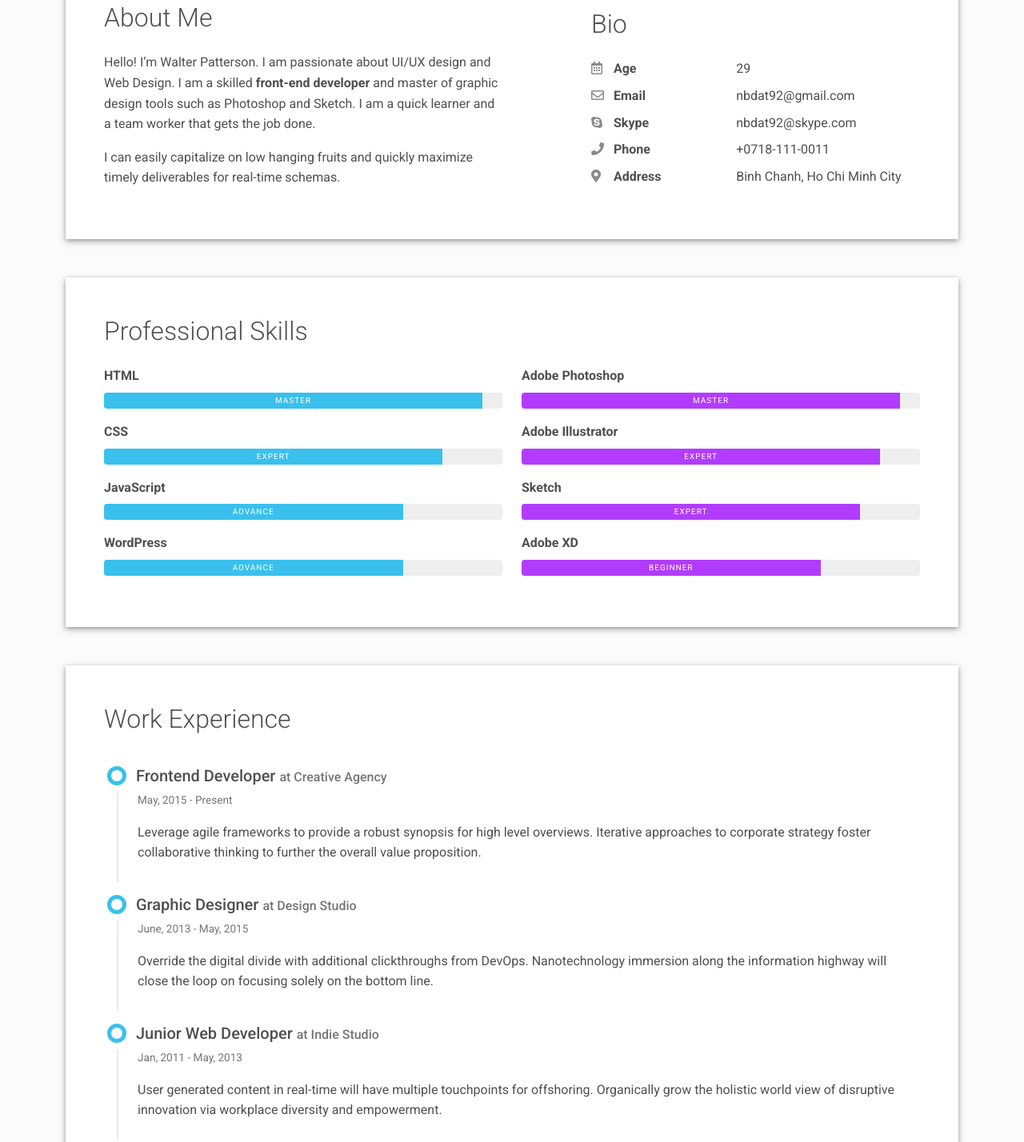
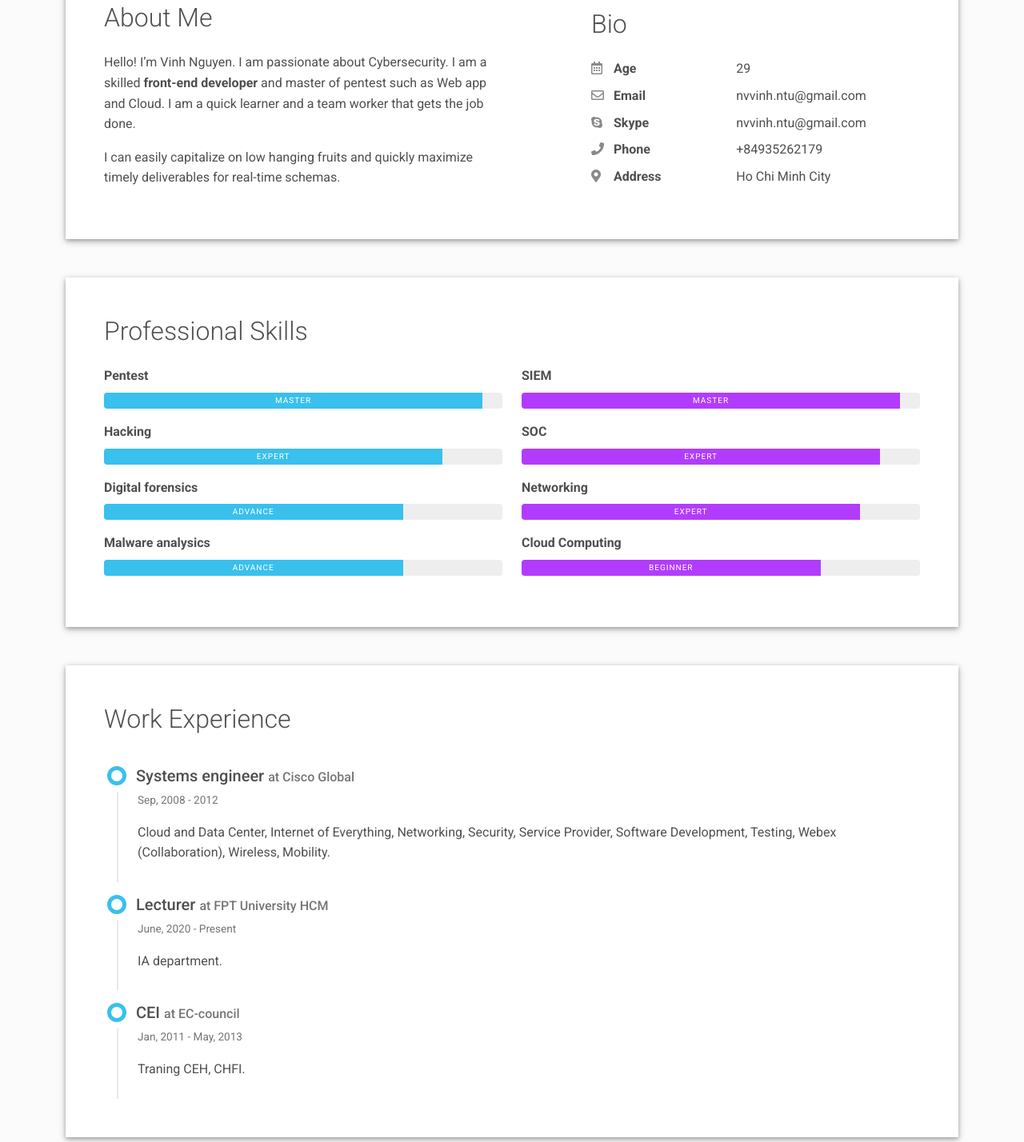
Before and after one commit to vinhnv27/ctf.fptunihcm.github.io, a plain HTML site: page index.html in a window 1280 px wide. Shown: the part 705-2133 px from the top of the page at 80% size. Drawn offline with Linux system fonts and the light colour scheme.

Commit message:
Update index.html

```diff
--- a/index.html
+++ b/index.html
@@ -4,7 +4,7 @@
     <meta charset="UTF-8">
     <meta http-equiv="X-UA-Compatible" content="IE=edge">
     <meta name="viewport" content="width=device-width, initial-scale=1">
-    <title>ĐẠT NGUYỄN</title>
+    <title>Nơi chia sẽ kinh nghiệm CTF</title>
     <link rel="preconnect" href="https://fonts.gstatic.com" crossorigin="crossorigin"/>
     <link rel="preload" as="style" href="https://fonts.googleapis.com/css2?family=Poppins:wght@600&amp;family=Roboto:wght@300;400;500;700&amp;display=swap"/>
     <link rel="stylesheet" href="https://fonts.googleapis.com/css2?family=Poppins:wght@600&amp;family=Roboto:wght@300;400;500;700&amp;display=swap" media="print" onload="this.media='all'"/>
@@ -92,7 +92,7 @@
       <div class="row">
         <div class="col-md-6">
           <h2 class="h2 fw-light mb-4">About Me</h2>
-          <p>Hello! I’m Walter Patterson. I am passionate about UI/UX design and Web Design. I am a skilled <strong>front-end developer</strong> and master of graphic design tools such as Photoshop and Sketch. I am a quick learner and a team worker that gets the job done.</p>
+          <p>Hello! I’m Vinh Nguyen. I am passionate about Cybersecurity. I am a skilled <strong>front-end developer</strong> and master of pentest such as Web app and Cloud. I am a quick learner and a team worker that gets the job done.</p>
           <p>I can easily capitalize on low hanging fruits and quickly maximize timely deliverables for real-time schemas.</p>
         </div>
         <div class="col-md-5 offset-lg-1">
@@ -108,25 +108,25 @@
               <div class="pb-2 fw-bolder"><i class="far fa-envelope pe-2 text-muted" style="width:24px;opacity:0.85;"></i> Email</div>
             </div>
             <div class="col-sm-7">
-              <div class="pb-2">nbdat92@gmail.com</div>
+              <div class="pb-2">nvvinh.ntu@gmail.com</div>
             </div>
             <div class="col-sm-5">
               <div class="pb-2 fw-bolder"><i class="fab fa-skype pe-2 text-muted" style="width:24px;opacity:0.85;"></i> Skype</div>
             </div>
             <div class="col-sm-7">
-              <div class="pb-2">nbdat92@skype.com</div>
+              <div class="pb-2">nvvinh.ntu@gmail.com</div>
             </div>
             <div class="col-sm-5">
               <div class="pb-2 fw-bolder"><i class="fas fa-phone pe-2 text-muted" style="width:24px;opacity:0.85;"></i> Phone</div>
             </div>
             <div class="col-sm-7">
-              <div class="pb-2">+0718-111-0011</div>
+              <div class="pb-2">+84935262179</div>
             </div>
             <div class="col-sm-5">
               <div class="pb-2 fw-bolder"><i class="fas fa-map-marker-alt pe-2 text-muted" style="width:24px;opacity:0.85;"></i> Address</div>
             </div>
             <div class="col-sm-7">
-              <div class="pb-2">Binh Chanh, Ho Chi Minh City</div>
+              <div class="pb-2">Ho Chi Minh City</div>
             </div>
           </div>
         </div>
@@ -138,44 +138,44 @@
       <h2 class="h2 fw-light mb-4">Professional Skills</h2>
       <div class="row">
         <div class="col-md-6">
-          <div class="mb-3"><span class="fw-bolder">HTML</span>
+          <div class="mb-3"><span class="fw-bolder">Pentest</span>
             <div class="progress my-2 rounded" style="height: 20px">
               <div class="progress-bar bg-info" role="progressbar" data-aos="zoom-in-right" data-aos-delay="100" data-aos-anchor=".skills-section" style="width: 95%;" aria-valuenow="95" aria-valuemin="0" aria-valuemax="100">Master</div>
             </div>
           </div>
-          <div class="mb-3"><span class="fw-bolder">CSS</span>
+          <div class="mb-3"><span class="fw-bolder">Hacking</span>
             <div class="progress my-2 rounded" style="height: 20px">
               <div class="progress-bar bg-info" role="progressbar" data-aos="zoom-in-right" data-aos-delay="200" data-aos-anchor=".skills-section" style="width: 85%" aria-valuenow="85" aria-valuemin="0" aria-valuemax="100">Expert</div>
             </div>
           </div>
-          <div class="mb-3"><span class="fw-bolder">JavaScript</span>
+          <div class="mb-3"><span class="fw-bolder">Digital forensics</span>
             <div class="progress my-2 rounded" style="height: 20px">
               <div class="progress-bar bg-info" role="progressbar" data-aos="zoom-in-right" data-aos-delay="300" data-aos-anchor=".skills-section" style="width: 75%" aria-valuenow="75" aria-valuemin="0" aria-valuemax="100">Advance</div>
             </div>
           </div>
-          <div class="mb-3"><span class="fw-bolder">WordPress</span>
+          <div class="mb-3"><span class="fw-bolder">Malware analysics</span>
             <div class="progress my-2 rounded" style="height: 20px">
               <div class="progress-bar bg-info" role="progressbar" data-aos="zoom-in-right" data-aos-delay="300" data-aos-anchor=".skills-section" style="width: 75%" aria-valuenow="75" aria-valuemin="0" aria-valuemax="100">Advance</div>
             </div>
           </div>
         </div>
         <div class="col-md-6">
-          <div class="mb-3"><span class="fw-bolder">Adobe Photoshop</span>
+          <div class="mb-3"><span class="fw-bolder">SIEM</span>
             <div class="progress my-2 rounded" style="height: 20px">
               <div class="progress-bar bg-secondary" role="progressbar" data-aos="zoom-in-right" data-aos-delay="400" data-aos-anchor=".skills-section" style="width: 95%" aria-valuenow="95" aria-valuemin="0" aria-valuemax="100">Master</div>
             </div>
           </div>
-          <div class="mb-3"><span class="fw-bolder">Adobe Illustrator</span>
+          <div class="mb-3"><span class="fw-bolder">SOC</span>
             <div class="progress my-2 rounded" style="height: 20px">
               <div class="progress-bar bg-secondary" role="progressbar" data-aos="zoom-in-right" data-aos-delay="400" data-aos-anchor=".skills-section" style="width: 90%" aria-valuenow="90" aria-valuemin="0" aria-valuemax="100">Expert</div>
             </div>
           </div>
-          <div class="mb-3"><span class="fw-bolder">Sketch</span>
+          <div class="mb-3"><span class="fw-bolder">Networking</span>
             <div class="progress my-2 rounded" style="height: 20px">
               <div class="progress-bar bg-secondary" role="progressbar" data-aos="zoom-in-right" data-aos-delay="500" data-aos-anchor=".skills-section" style="width: 85%" aria-valuenow="85" aria-valuemin="0" aria-valuemax="100">Expert</div>
             </div>
           </div>
-          <div class="mb-3"><span class="fw-bolder">Adobe XD</span>
+          <div class="mb-3"><span class="fw-bolder">Cloud Computing</span>
             <div class="progress my-2 rounded" style="height: 20px">
               <div class="progress-bar bg-secondary" role="progressbar" data-aos="zoom-in-right" data-aos-delay="600" data-aos-anchor=".skills-section" style="width: 75%" aria-valuenow="75" aria-valuemin="0" aria-valuemax="100">Beginner</div>
             </div>
@@ -190,29 +190,29 @@
       <div class="timeline">
         <div class="timeline-card timeline-card-info" data-aos="fade-in" data-aos-delay="0">
           <div class="timeline-head px-4 pt-3">
-            <div class="h5">Frontend Developer <span class="text-muted h6">at Creative Agency</span></div>
+            <div class="h5">Systems engineer <span class="text-muted h6">at Cisco Global</span></div>
           </div>
           <div class="timeline-body px-4 pb-4">
-            <div class="text-muted text-small mb-3">May, 2015 - Present</div>
-            <div>Leverage agile frameworks to provide a robust synopsis for high level overviews. Iterative approaches to corporate strategy foster collaborative thinking to further the overall value proposition.</div>
+            <div class="text-muted text-small mb-3">Sep, 2008 - 2012</div>
+            <div>Cloud and Data Center, Internet of Everything, Networking, Security, Service Provider, Software Development, Testing, Webex (Collaboration), Wireless, Mobility.</div>
           </div>
         </div>
         <div class="timeline-card timeline-card-info" data-aos="fade-in" data-aos-delay="200">
           <div class="timeline-head px-4 pt-3">
-            <div class="h5">Graphic Designer <span class="text-muted h6">at Design Studio</span></div>
+            <div class="h5">Lecturer <span class="text-muted h6">at FPT University HCM</span></div>
           </div>
           <div class="timeline-body px-4 pb-4">
-            <div class="text-muted text-small mb-3">June, 2013 - May, 2015</div>
-            <div>Override the digital divide with additional clickthroughs from DevOps. Nanotechnology immersion along the information highway will close the loop on focusing solely on the bottom line.</div>
+            <div class="text-muted text-small mb-3">June, 2020 - Present</div>
+            <div>IA department.</div>
           </div>
         </div>
         <div class="timeline-card timeline-card-info" data-aos="fade-in" data-aos-delay="400">
           <div class="timeline-head px-4 pt-3">
-            <div class="h5">Junior Web Developer <span class="text-muted h6">at Indie Studio</span></div>
+            <div class="h5">CEI <span class="text-muted h6">at EC-council</span></div>
           </div>
           <div class="timeline-body px-4 pb-4">
             <div class="text-muted text-small mb-3">Jan, 2011 - May, 2013</div>
-            <div>User generated content in real-time will have multiple touchpoints for offshoring. Organically grow the holistic world view of disruptive innovation via workplace diversity and empowerment.</div>
+            <div>Traning CEH, CHFI.</div>
           </div>
         </div>
       </div>
@@ -227,17 +227,17 @@
             <div class="h5">Masters in Information Technology <span class="text-muted h6">from International University</span>          </div>
           </div>
           <div class="timeline-body px-4 pb-4">
-            <div class="text-muted text-small mb-3">2011 - 2013</div>
-            <div>Leverage agile frameworks to provide a robust synopsis for high level overviews. Iterative approaches to corporate strategy foster collaborative thinking to further the overall value proposition.</div>
+            <div class="text-muted text-small mb-3">2013 - 2015</div>
+            <div>Capstone: IPv6 security in DMVPN</div>
           </div>
         </div>
         <div class="timeline-card timeline-card-success" data-aos="fade-in" data-aos-delay="200">
           <div class="timeline-head px-4 pt-3">
-            <div class="h5">Bachelor of Computer Science <span class="text-muted h6">from Regional College</span>          </div>
+            <div class="h5">Bachelor of Computer Science <span class="text-muted h6">from Nha Trang University</span>          </div>
           </div>
           <div class="timeline-body px-4 pb-4">
             <div class="text-muted text-small mb-3">2007 - 2011</div>
-            <div>Override the digital divide with additional clickthroughs from DevOps. Nanotechnology immersion along the information highway will close the loop on focusing solely on the bottom line.</div>
+            <div>Capstone: Building application streaming network by Java.</div>
           </div>
         </div>
         <div class="timeline-card timeline-card-success" data-aos="fade-in" data-aos-delay="400">
@@ -245,7 +245,7 @@
             <div class="h5">Science and Mathematics <span class="text-muted h6">from Mt. High Scool</span>          </div>
           </div>
           <div class="timeline-body px-4 pb-4">
-            <div class="text-muted text-small mb-3">1995 - 2007</div>
+            <div class="text-muted text-small mb-3">1991 - 2003</div>
             <div>User generated content in real-time will have multiple touchpoints for offshoring. Organically grow the holistic world view of disruptive innovation via workplace diversity and empowerment.</div>
           </div>
         </div>
@@ -259,18 +259,18 @@
         <div class="col-md-6"><a href="https://dribbble.com/" target="_blank"><img class="img-fluid" src="images/project-1.jpg" width="800" height="500"/></a></div>
         <div class="col-md-6 d-flex align-items-center" data-aos="fade-left" data-aos-delay="100">
           <div class="m-4 mt-md-2">
-            <p class="text-teal text-small">Frontend / HTML / CSS / JavaScript</p>
+            <p class="text-teal text-small">Pentest / SOC / SIEM / Digital forensics</p>
             <h3>Photo Agency Website</h3>
-            <p class="text-muted">Built highly performant website front end for a Photography agency. Delivered codebase in HTML, CSS and modern JavaScript.</p>
+            <p class="text-muted">Cisco, International Bank.</p>
           </div>
         </div>
       </div>
       <div class="row g-0 portfolio-reverse">
         <div class="col-md-6 d-flex align-items-center" data-aos="fade-right" data-aos-delay="100">
           <div class="m-4 mt-md-2 text-end">
-            <p class="text-teal text-small">Graphic Design / Photoshop / Sketch</p>
+            <p class="text-teal text-small">Netwotking / Systems / Malware analysics</p>
             <h3>Restaurant Website Design</h3>
-            <p class="text-muted">Web design for popular resturant chain involving complex layouts done in both Photoshop and Sketch. Collaborated with back-end and front-end team for finished product.</p>
+            <p class="text-muted">Cisco, International Bank.</p>
           </div>
         </div>
         <div class="col-md-6"><a href="https://www.behance.net/" target="_blank"><img class="img-fluid" src="images/project-2.jpg" width="800" height="500"/></a></div>
@@ -279,9 +279,9 @@
         <div class="col-md-6"><a href="https://dribbble.com/" target="_blank"><img class="img-fluid" src="images/project-3.jpg" width="800" height="500"/></a></div>
         <div class="col-md-6 d-flex align-items-center" data-aos="fade-left" data-aos-delay="100">
           <div class="m-4 mt-md-2">
-            <p class="text-teal text-small">Frontend / HTML / CSS / JavaScript</p>
+            <p class="text-teal text-small">Pentest / SOC / SIEM / Digital forensics</p>
             <h3>E-Commerce Website</h3>
-            <p class="text-muted">Built highly performant website for an E-commerce Portal. Worked with back-end team to timely deliver codebase in HTML, CSS and modern JavaScript.</p>
+            <p class="text-muted">Cisco, International Bank.</p>
           </div>
         </div>
       </div>
@@ -324,8 +324,8 @@
       <div class="row mb-4">
         <div class="col-md-5" data-aos="fade-left" data-aos-delay="200">
           <div class="mt-1">
-            <div class="h6"><i class="fas fa-phone pe-2 text-muted" style="width:24px;opacity:0.85;"></i> +0718-111-0011</div>
-            <div class="h6"><i class="far fa-envelope pe-2 text-muted" style="width:24px;opacity:0.85;"></i> walter@company.com</div>
+            <div class="h6"><i class="fas fa-phone pe-2 text-muted" style="width:24px;opacity:0.85;"></i> +84 935262179</div>
+            <div class="h6"><i class="far fa-envelope pe-2 text-muted" style="width:24px;opacity:0.85;"></i> nvvinh.ntu@gmail.com</div>
           </div>
           <div class="mt-5 d-print-none"><form action="https://formspree.io/your@email.com"
     method="POST">
```
